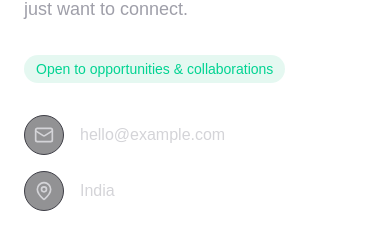
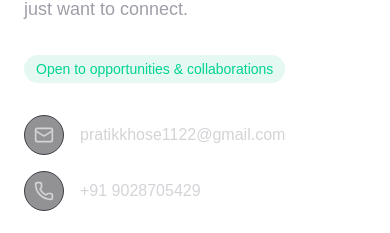
Before and after one commit to pratikkhose1122/portfolio, a Next.js app: page / in a window 390 px wide. Shown: the part 4137-4370 px from the top of the page. Built offline with nearby package versions, Linux system fonts and the light colour scheme.

Commit message:
Update Contact section with real email and phone number

```diff
--- a/src/components/sections/Contact.tsx
+++ b/src/components/sections/Contact.tsx
@@ -1,7 +1,7 @@
 "use client";
 
 import { motion } from "framer-motion";
-import { Mail, MapPin, Github, Linkedin } from "lucide-react";
+import { Mail, Phone, Github, Linkedin } from "lucide-react";
 import { Button } from "@/components/ui/Button";
 import { Card } from "@/components/ui/Card";
 import { Section } from "@/components/ui/Section";
@@ -28,19 +28,23 @@
                     </div>
 
                     <div className="space-y-4">
+
+
                         <div className="flex items-center gap-4 text-zinc-300">
                             <div className="h-10 w-10 flex items-center justify-center rounded-full bg-zinc-800/50 border border-zinc-700">
                                 <Mail className="h-5 w-5" />
                             </div>
-                            <a href="mailto:hello@example.com" className="hover:text-emerald-400 transition-colors">
-                                hello@example.com
+                            <a href="mailto:pratikkhose1122@gmail.com" className="hover:text-emerald-400 transition-colors">
+                                pratikkhose1122@gmail.com
                             </a>
                         </div>
                         <div className="flex items-center gap-4 text-zinc-300">
                             <div className="h-10 w-10 flex items-center justify-center rounded-full bg-zinc-800/50 border border-zinc-700">
-                                <MapPin className="h-5 w-5" />
+                                <Phone className="h-5 w-5" />
                             </div>
-                            <span>India</span>
+                            <a href="tel:+919028705429" className="hover:text-emerald-400 transition-colors">
+                                +91 9028705429
+                            </a>
                         </div>
                         <div className="flex gap-4 mt-6">
                             <Link href="https://github.com/pratikkhose1122" target="_blank">
```
